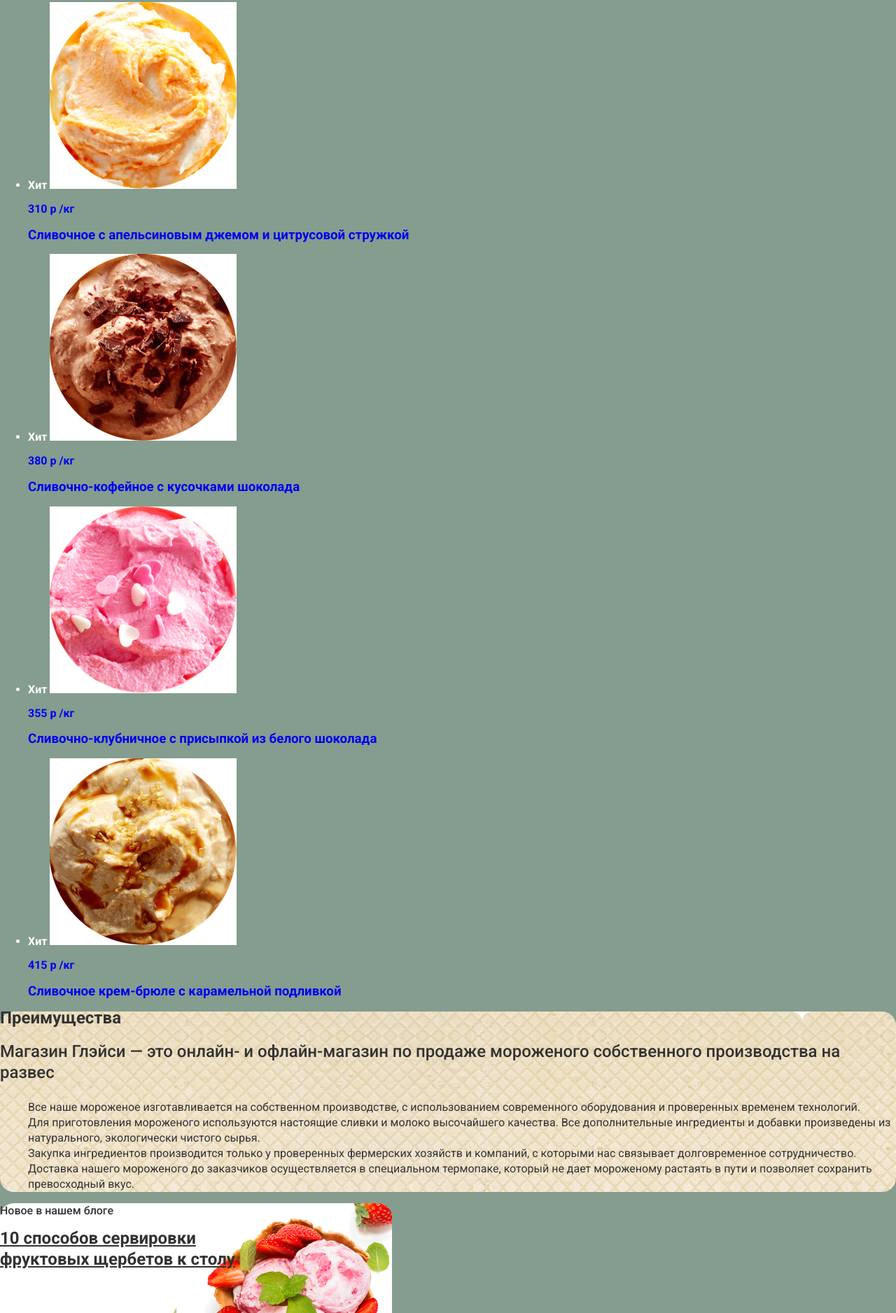
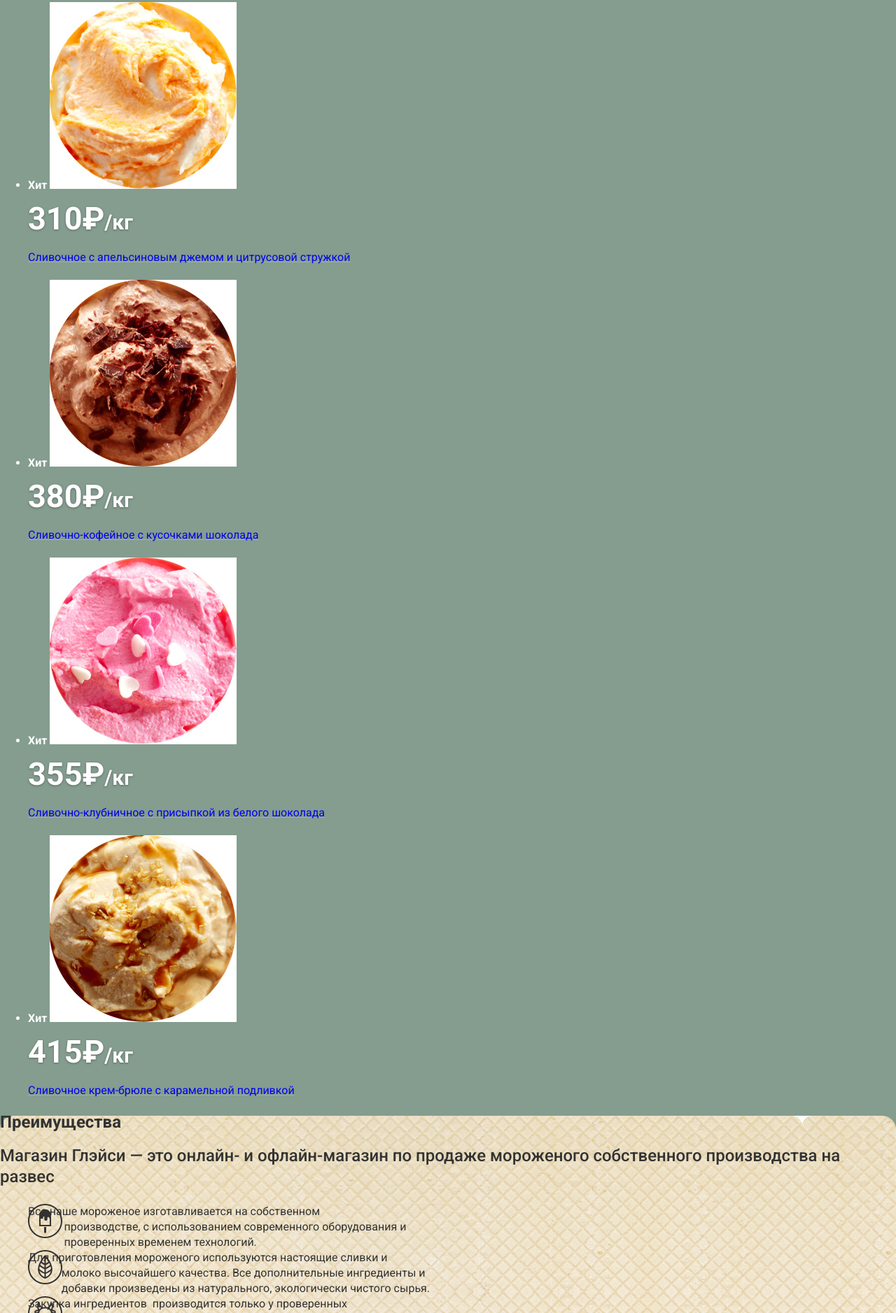
Before and after one commit to olyamosunova/1162533-gllacy-26, a plain HTML site: page index.html in a window 1280 px wide. Shown: the part 923-2800 px from the top of the page at 70% size. Drawn offline with Linux system fonts and the light colour scheme; files whose address does not match are found by name.

Commit message:
Замечания исправлены

```diff
--- a/css/style.css
+++ b/css/style.css
@@ -23,7 +23,7 @@ a {
 }
 
 .inner-page {
-  background-color: #9cb0a5;
+  background-color: #849d8f;
 }
 
 .button {
@@ -34,6 +34,7 @@ a {
   background-image: linear-gradient(to top, #e74b36, #f26843);
   border-radius: 20px;
   box-shadow: inset 0 -2px 0 0 #ac1000;
+  border: none;
 }
 
 .button:hover,
@@ -57,7 +58,8 @@ a {
 }
 
 .site-navigation a {
-  text-decoration: underline;
+  border-bottom: 1px solid #a6bcb0;
+
 }
 
 .user-navigation {
@@ -76,8 +78,8 @@ a {
   color: #ffffff;
 }
 
-.catalog-nav a:hover,
-.catalog-nav a:focus {
+.site-navigation>li>a:hover,
+.site-navigation>li>a:focus {
   width: 87px;
   height: 32px;
 
@@ -89,7 +91,7 @@ a {
   text-decoration: none;
 }
 
-.catalog-nav a:active {
+.site-navigation>li>a:active {
   box-shadow: inset 0 2px 1px 0 #696969;
   background-color: #ededed;
 
@@ -138,11 +140,33 @@ a {
   font-weight: 500;
 }
 
+.features-list li {
+  white-space: pre-wrap;
+  background-position: left top;
+  background-repeat: no-repeat;
+}
+
 .feature-item {
   list-style: none;
   font-size: 16px;
   line-height: 22px;
   font-weight: 400;
+}
+
+.feature-item:first-child {
+  background-image: url("../img/ice-cream.svg");
+}
+
+.feature-item:nth-child(2) {
+  background-image: url("../img/eco.svg");
+}
+
+.feature-item:nth-child(3) {
+  background-image: url("../img/cow.svg");
+}
+
+.feature-item:last-child {
+  background-image: url("../img/thermometer.svg");
 }
 
 .news {
@@ -195,26 +219,32 @@ a {
 
 .main-footer a:hover,
 .main-footer a:focus,
-.main-footer a:active {
+.main-footer a:active,
+.catalog-item a:hover,
+.catalog-item a:focus,
+.catalog-item a:active  {
   color: #ffbc9e;
+
 }
-
 
 .main-footer ul {
   list-style: none;
 }
 
 .footer-information a {
-  text-decoration: underline;
+  border-bottom: 1px solid #9db1a5;
 }
 
+.footer-information li:first-child a {
+  font-weight: 700;
+}
 
 .footer-copyright {
   font-size: 12px;
 }
 
 .footer-copyright a:last-child {
-  text-decoration: underline;
+  border-bottom: 1px solid #9db1a5;
 }
 
 .form-subscription input {
@@ -266,19 +296,23 @@ a {
   border-radius: 50%;
 }
 
-.catalog-item-price {
+.hit-price b,
+.catalog-item-price b {
   font-size: 45px;
   line-height: 1;
   text-shadow: 0px 1px 3px rgba(49, 50, 53, 0.5);
 }
 
+.hit-price span,
 .catalog-item-price span {
-  font-size: 35px;
+  font-size: 30px;
 }
 
+.hits-item h3,
 .catalog-item h3 {
   font-size: 16px;
   line-height: 33px;
   font-weight: 400;
   text-decoration: underline;
+  text-decoration-color: #9db1a5;
 }
--- a/index.html
+++ b/index.html
@@ -12,7 +12,7 @@
       <img src="img/logo.svg" width="164" height="54" alt="Логотип магазина Глейси">
       <nav class="main-navigation">
         <ul class="site-navigation">
-          <li class="catalog-nav"><a href="catalog.html">Каталог</a>
+          <li><a href="catalog.html">Каталог</a>
             <ul class="main-catalog">
               <li><a href="#">Новинки</a></li>
               <li><a href="catalog.html">Сливочное</a></li>
@@ -20,7 +20,6 @@
               <li><a href="#">Фруктовый лед</a></li>
               <li><a href="#">Мелорин</a></li>
             </ul>
-
           </li>
           <li><a href="#">Доставка и оплата</a></li>
           <li><a href="#">О Компании</a></li>
@@ -118,12 +117,11 @@
         <ul class="hits-list">
           <li class="hits-item">
             <span class="icon-hit"><span class="visually-hidden">Хит</span></span>
-            <a href="#">
             <img src="img/product-1.jpg" width="267" height="267" alt="Сливочное с апельсиновым джемом">
             <p class="hit-price">
-                <b>310 р</b>
-                <span>/кг</span>
+              <b>310&#8381;<span>/кг</span></b>
             </p>
+            <a href="#">
               <h3>Сливочное с апельсиновым джемом
                   и цитрусовой стружкой</h3>
             </a>
@@ -131,12 +129,11 @@
 
           <li class="hits-item">
             <span class="icon-hit"><span class="visually-hidden">Хит</span></span>
-            <a href="#">
             <img src="img/product-2.jpg" width="267" height="267" alt="Сливочно-кофейное с кусочками шоколада">
             <p class="hit-price">
-                <b>380 р</b>
-                <span>/кг</span>
+              <b>380&#8381;<span>/кг</span></b>
             </p>
+            <a href="#">
               <h3>Сливочно-кофейное с кусочками
                   шоколада</h3>
             </a>
@@ -144,12 +141,11 @@
 
           <li class="hits-item">
             <span class="icon-hit"><span class="visually-hidden">Хит</span></span>
-            <a href="#">
             <img src="img/product-3.jpg" width="267" height="267" alt="Сливочно-клубничное с присыпкой из белого шоколада">
             <p class="hit-price">
-                <b>355 р</b>
-                <span>/кг</span>
+              <b>355&#8381;<span>/кг</span></b>
             </p>
+            <a href="#">
               <h3>Сливочно-клубничное с присыпкой
                   из белого шоколада</h3>
             </a>
@@ -157,12 +153,11 @@
 
           <li class="hits-item">
             <span class="icon-hit"><span class="visually-hidden">Хит</span></span>
-            <a href="#">
             <img src="img/product-4.jpg" width="267" height="267" alt="Сливочное крем-брюле с карамельной подливкой">
             <p class="hit-price">
-                <b>415 р</b>
-                <span>/кг</span>
+              <b>415&#8381;<span>/кг</span></b>
             </p>
+            <a href="#">
               <h3>Сливочное крем-брюле с
                   карамельной подливкой</h3>
             </a>
```
Also changed, not shown: catalog.html (+12 -12 lines). Lines whose indentation alone changed are shown as unchanged.
